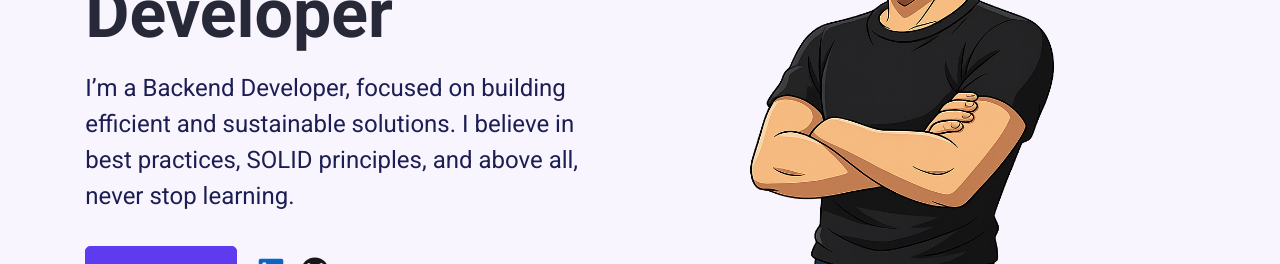
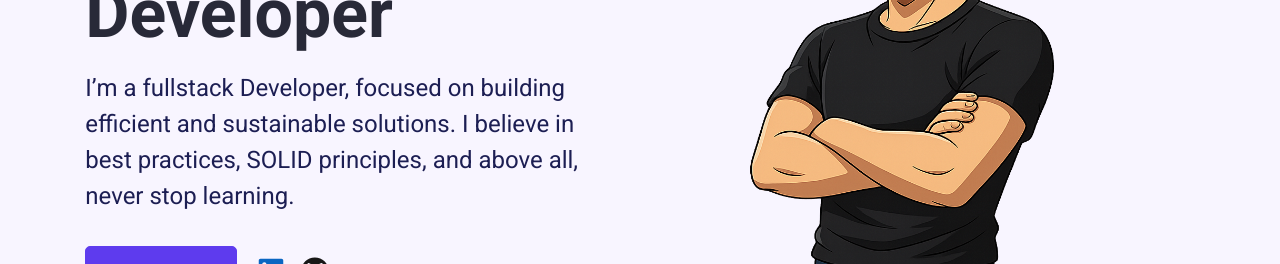
Before and after one commit to LautaroPavanSarquis/portfolio-web, a React (Create React App) app: page / in a window 1280 px wide. Shown: the part 325-589 px from the top of the page. Built offline with nearby package versions, Linux system fonts and the light colour scheme.

Commit message:
Update HeroSection.jsx

```diff
--- a/src/Pages/Home/HeroSection.jsx
+++ b/src/Pages/Home/HeroSection.jsx
@@ -10,14 +10,14 @@ export default function HeroSection() {
       greeting: "Hey, soy Lauta",
       title: "Full Stack Developer",
       description:
-        "Soy Backend Developer, enfocado en construir soluciones eficientes y sostenibles. Creo en las buenas prácticas, en los principios SOLID y, sobre todo, en nunca dejar de aprender.",
+        "Soy un fullstack Developer, enfocado en construir soluciones eficientes y sostenibles. Creo en las buenas prácticas, en los principios SOLID y, sobre todo, en nunca dejar de aprender.",
       button: "Contactame",
     },
     en: {
       greeting: "Hey, I'm Lauta",
       title: "Full Stack Developer",
       description:
-        "I’m a Backend Developer, focused on building efficient and sustainable solutions. I believe in best practices, SOLID principles, and above all, never stop learning.",
+        "I’m a fullstack Developer, focused on building efficient and sustainable solutions. I believe in best practices, SOLID principles, and above all, never stop learning.",
       button: "Get in touch",
     },
   };
```
